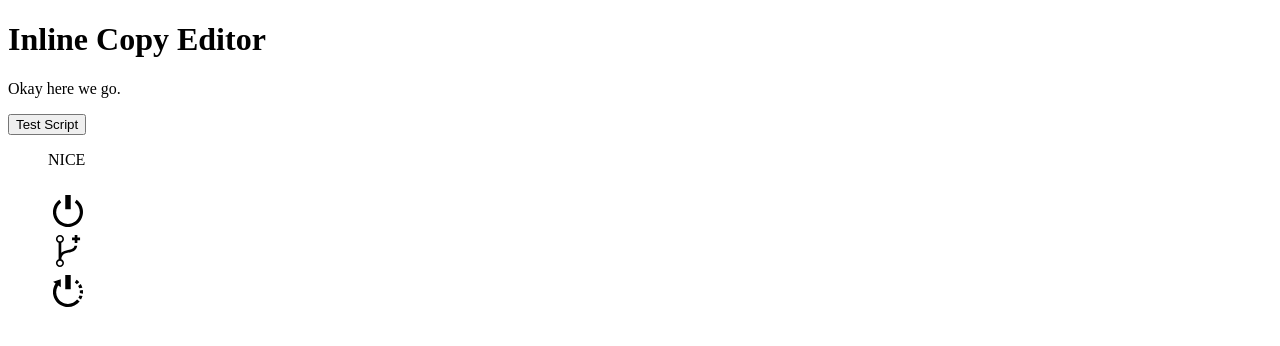
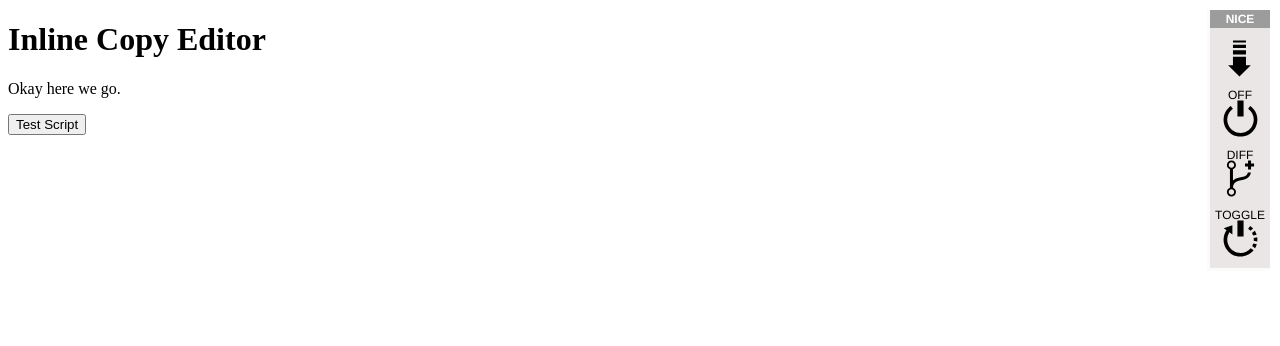
Before and after one commit to seethroughdev/nice-inline-copy-editor, a website: page dist/index.html in a window 1280 px wide. Drawn offline with Linux system fonts and the light colour scheme.

Commit message:
Layout optimizations

```diff
--- a/src/js/modules/events.js
+++ b/src/js/modules/events.js
@@ -6,8 +6,9 @@ var $       = window.jQuery || require('domtastic')
 
 var events = function() {
 
-  $(document).on('click', '#nice-nav', function() {
-    $(this).toggleClass('is-min');
+  $('#nice-min').on('click', function(e) {
+    e.preventDefault();
+    $('#nice-obj').toggleClass('is-min');
   });
 
   $('#nice-off').on('click', function(e) {
@@ -23,7 +24,6 @@ var events = function() {
   $('#nice-toggle').on('click', function(e) {
     e.preventDefault();
     content.toggleHTML();
-    // window.console.log(content.originalHTML);
   });
 
 };
--- a/src/js/modules/template.js
+++ b/src/js/modules/template.js
@@ -3,9 +3,10 @@
 // set objTemplate
 var objTemplate = '<ul id="nice-nav">';
     objTemplate += '<li id="nice-title" title="Go To Homepage">NICE</li>';
-    objTemplate += '<li id="nice-off" title="Turn off NICE"></li>';
-    objTemplate += '<li id="nice-diff" title="See Diff"></li>';
-    objTemplate += '<li id="nice-toggle" title="Toggle Original"></li>';
+    objTemplate += '<li id="nice-min" title="Minimize NICE"></li>';
+    objTemplate += '<li id="nice-off" title="Turn off NICE">OFF</li>';
+    objTemplate += '<li id="nice-diff" title="See Diff">DIFF</li>';
+    objTemplate += '<li id="nice-toggle" title="Toggle Original">TOGGLE</li>';
     objTemplate += '</ul>';
     objTemplate += '<pre id="nice-pre"></pre>';
 
--- a/src/scss/index.scss
+++ b/src/scss/index.scss
@@ -1,30 +1,66 @@
-$liSize: 40px;
+$liSize: 60px;
+$bg: hsla(0, 11%, 91%, 1);
+$primary: hsla(0, 0%, 61%, 1);
+$secondary: #555;
 
-ul#nice-nav {
-
-
-  &:hover {
-  }
+#nice-obj {
+  position: fixed;
+  top: 10px;
+  right: 10px;
+  z-index: 1000;
+  font-family: "HelveticaNeue-Light", "Helvetica Neue Light", "Helvetica Neue", Helvetica, Arial, "Lucida Grande", sans-serif;
+  text-align: center;
+  overflow: hidden;
+  transition: all 200ms linear;
+  min-height: 300px;
 
   &.is-min {
     width: $liSize;
-    height: $liSize;
-    cursor: pointer;
-    li, pre {
-      display: none;
+    height: $liSize + 18px;
+    min-height: $liSize + 18px;
+
+    #nice-min {
+      transform: rotate(-90deg);
     }
+
   }
+
+}
+
+#nice-nav {
+  float: right;
+  background: $bg;
+  margin: 0;
+  padding: 0;
+  border: 3px solid #fbfbfb;
+  border-top: 0;
+  border-right: 0;
 
   li {
     display: block;
     cursor: pointer;
-    background-size: contain;
-    background-position: 0 0;
+    background-size: $liSize * .75 $liSize * .75;
+    background-position: center center;
+    background-repeat: no-repeat;
     width: $liSize;
     height: $liSize;
+    font-size: 12px;
     &:hover {
+      background-color: darken($bg, 3%);
     }
 
+  }
+
+  #nice-title {
+    font-weight: 600;
+    background: $primary;
+    color: white;
+    text-transform: uppercase;
+    height: auto;
+    margin: 0;
+    width: 100%;
+    height: 18px;
+    line-height: 18px;
   }
 
   pre {
@@ -42,8 +78,9 @@ ul#nice-nav {
     background-image: url(../svg/toggle.svg);
   }
 
-  #nice-collapse {
+  #nice-min {
     background-image: url(../svg/collapse.svg);
+    transform: rotate(90deg);
   }
 
 
```
Also changed, not shown: dist/bundle.js, dist/index.css.
